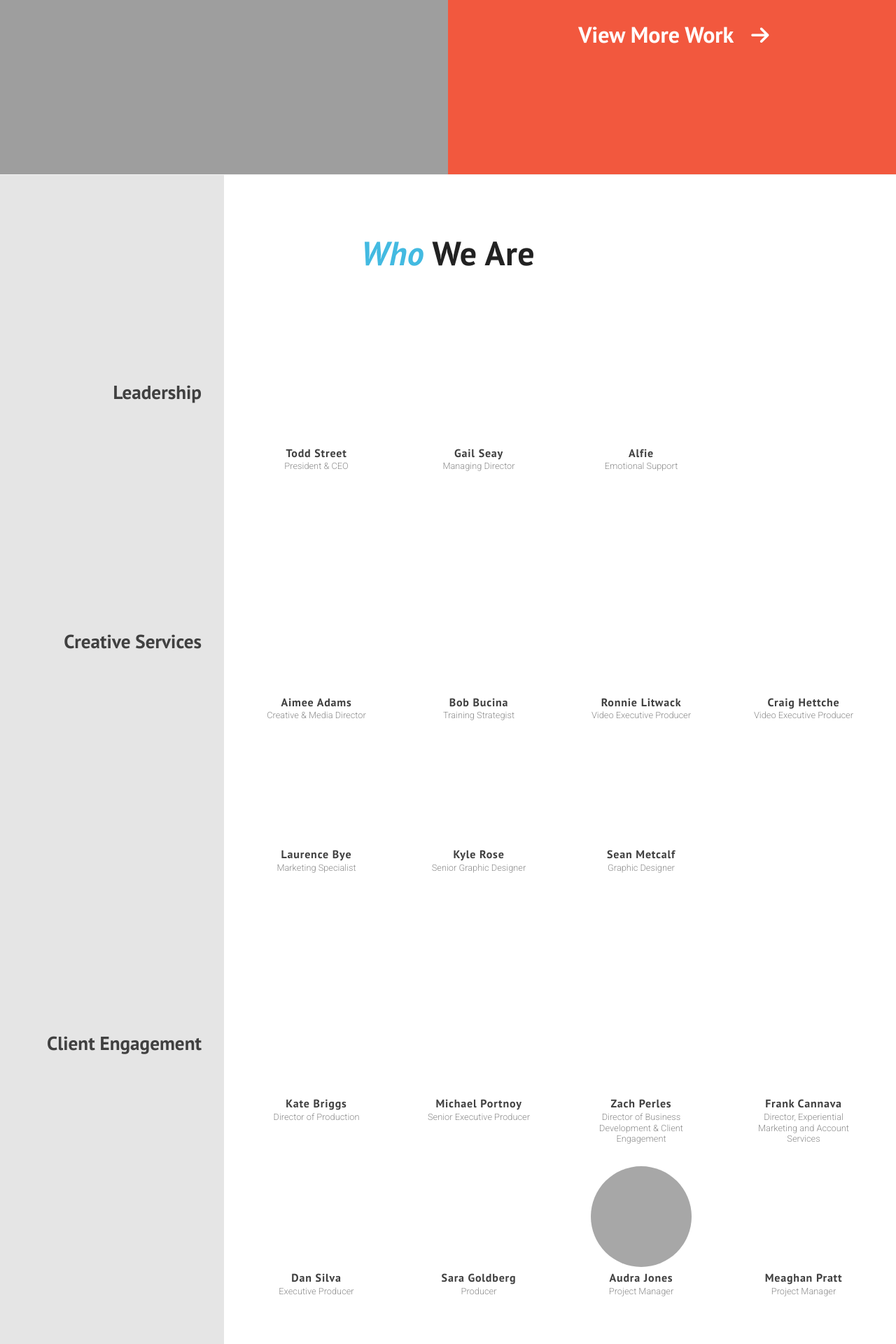
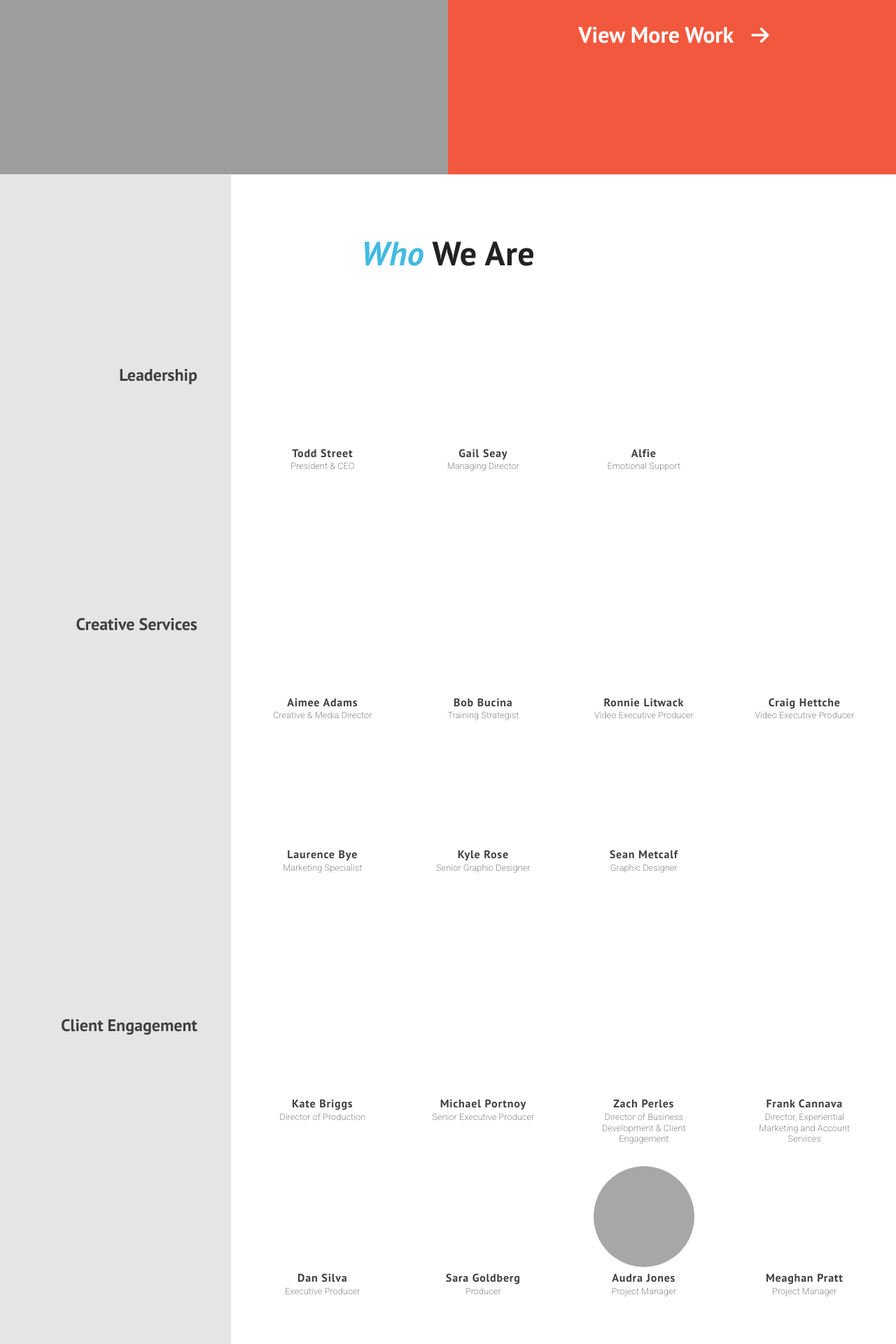
Before and after one commit to toddstreetDev/toddstreetDev.github.io, a Jekyll site: the page built from about.markdown, in a window 1280 px wide. Shown: the part 2309-4229 px from the top of the page at 70% size. Built offline with Jekyll 4.4.1, drawn with Linux system fonts in a browser that asks for light colours; nearby versions of some CDN libraries.

Commit message:
IE fixes

```diff
--- a/_sass/employees.sass
+++ b/_sass/employees.sass
@@ -13,7 +13,7 @@
     top: 0px
     bottom: 0px
     left: 0px
-    width: 320px
+    width: 330px
     background-color: $c95
     //background-repeat: repeat
     z-index: -1
@@ -26,14 +26,12 @@
       &:first-child
         padding-top: 0px
       .department-title
-        flex: 0 0 320px
+        flex: 0 0 330px
         text-align: right
-        padding: 1em 2em
         h2
-          font-size: 1.7em
+          font-size: 1.5em
           color: $c30
-          margin: 0px
-          margin-top: 2em
+          margin: 2em
       .department-employees
         flex: 1 1 auto
         display: flex
@@ -75,7 +73,7 @@
         .department-title
           flex: 0 0 290px
           h2
-            font-size: 1.5em
+            font-size: 1.3em
         .department-employees
           .employee
             flex: 0 0 $column3
@@ -103,6 +101,7 @@
           background: $c100
           text-align: center
           margin: 2em
+          padding: 1em
           margin-top: 0px
           border-radius: .25em
           h2
```
Also changed, not shown: 1 other file.
